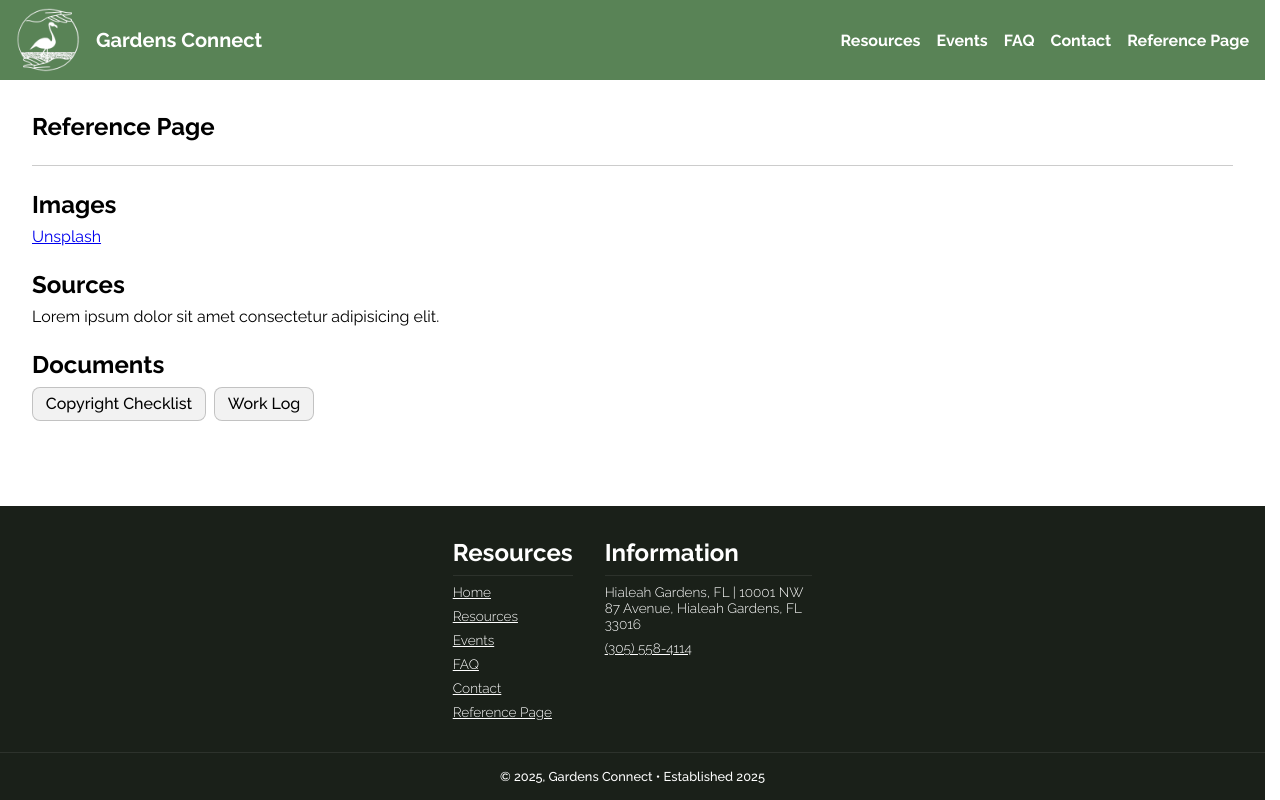
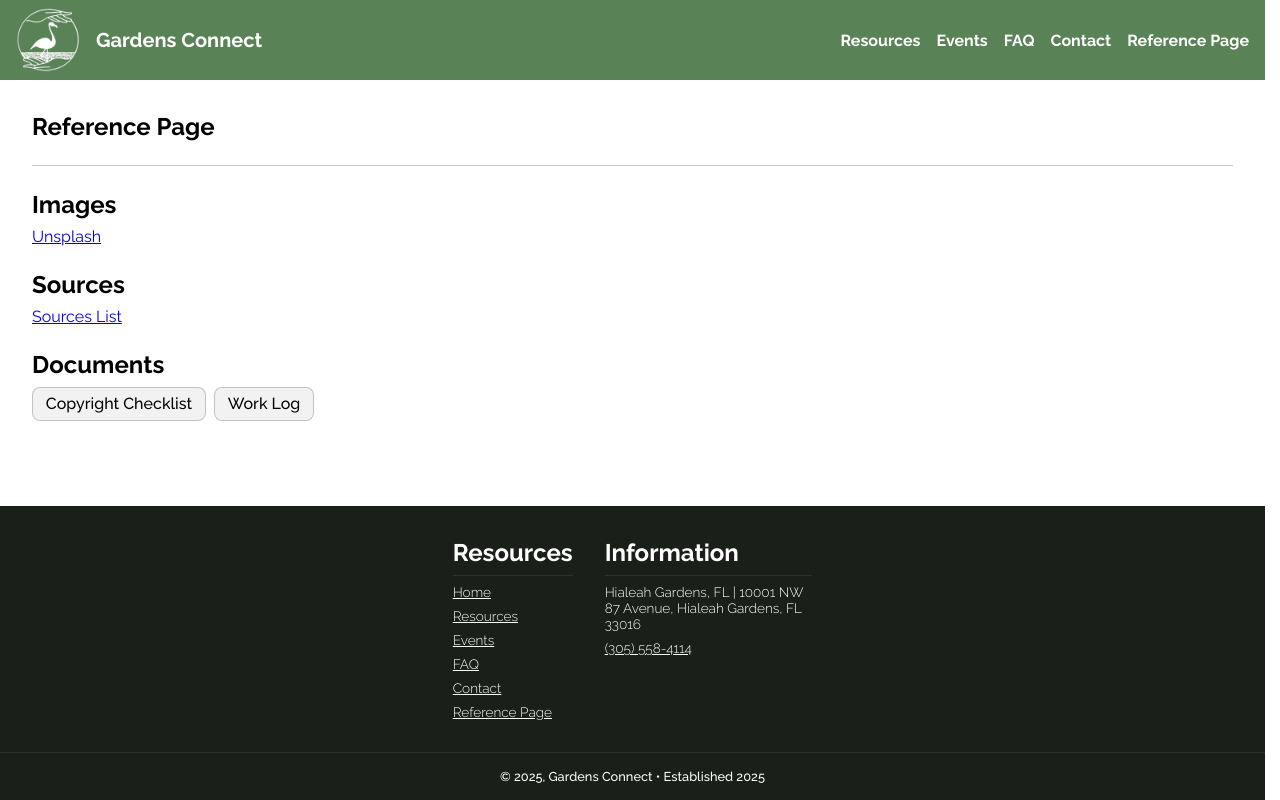
Before and after one commit to pandapog123/hialeah-timeline, a SvelteKit app: page /references in a window 1280 px wide. Built offline with nearby package versions, Linux system fonts and the light colour scheme.

Commit message:
References

```diff
--- a/src/routes/references/+page.svelte
+++ b/src/routes/references/+page.svelte
@@ -12,7 +12,8 @@
   <div class="reference">
     <h2>Sources</h2>
 
-    <p>Lorem ipsum dolor sit amet consectetur adipisicing elit.</p>
+    <a href="/files/References.pdf" target="_blank">Sources List</a>
+    <!-- <p>Lorem ipsum dolor sit amet consectetur adipisicing elit.</p> -->
   </div>
 
   <div class="reference">
```
Also changed, not shown: 1 other file (tests, documents, lock files or other folders).
